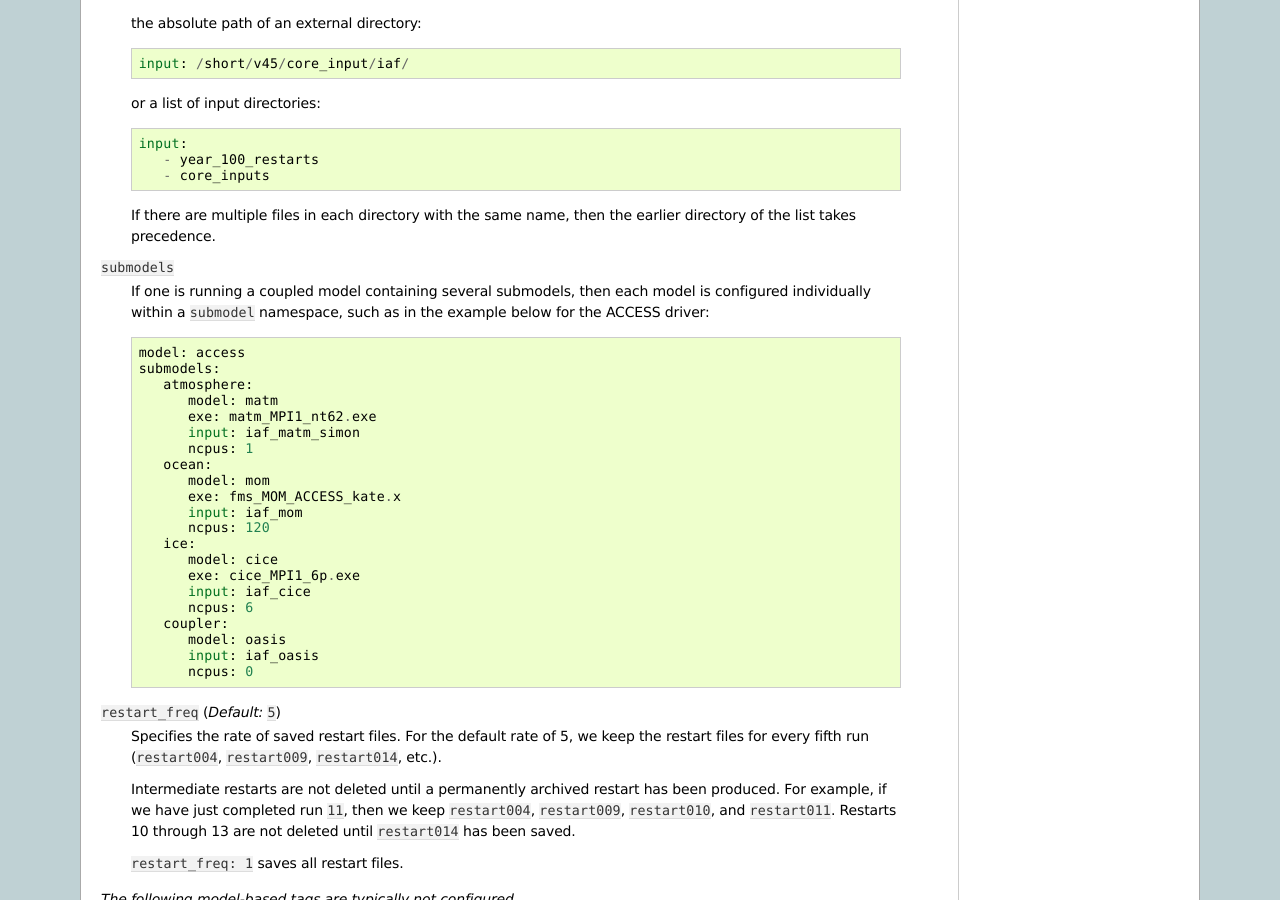
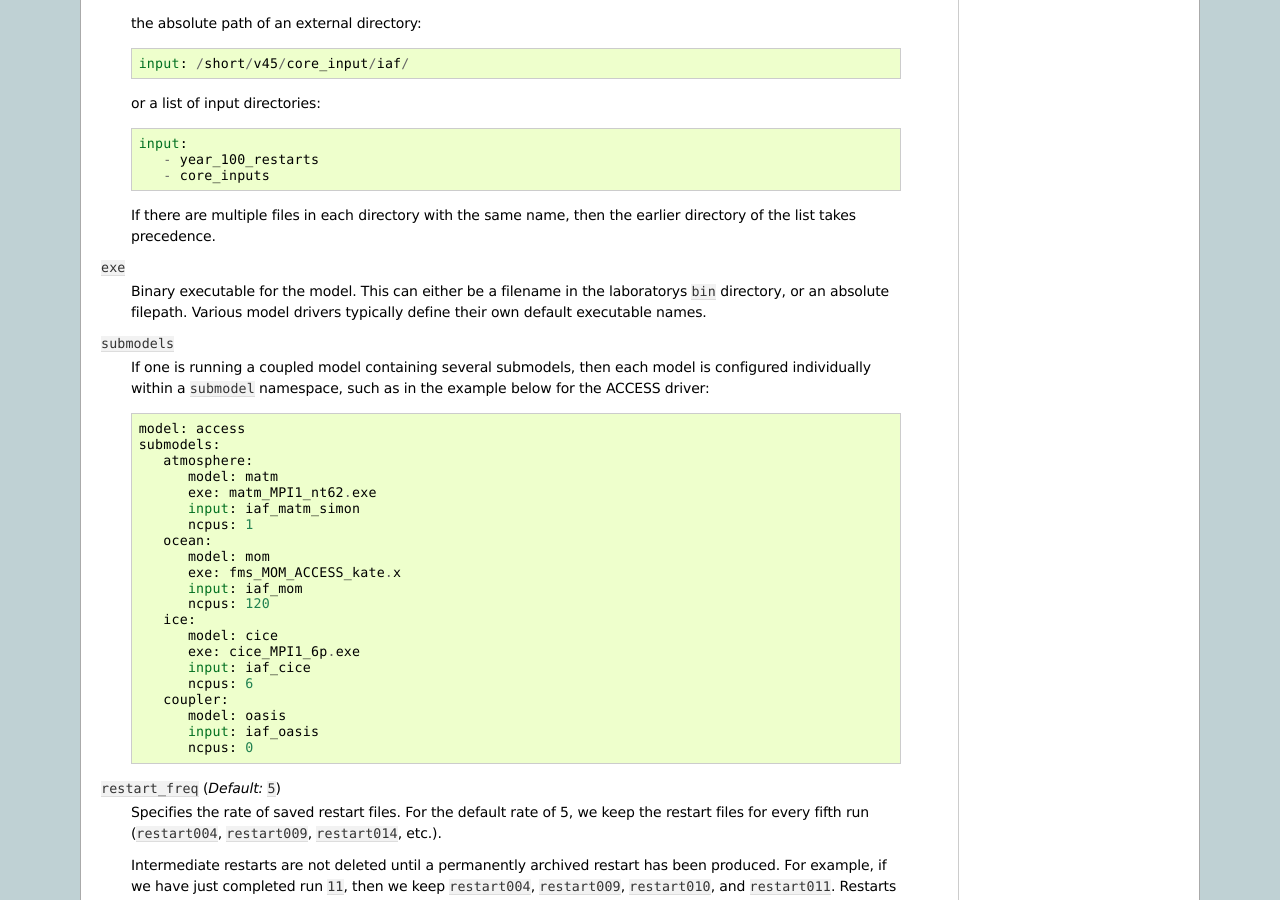
Before and after one commit to payu-org/payu, a Sphinx documentation site: the page built from docs/source/config.rst, in a window 1280 px wide and 900 px high, scrolled down 1765 px. Built offline with Sphinx 7.4.7, drawn with Linux system fonts in a browser that asks for light colours.

Commit message:
Added exe config tag

```diff
--- a/docs/source/config.rst
+++ b/docs/source/config.rst
@@ -130,6 +130,11 @@ configuration.
 
    If there are multiple files in each directory with the same name, then the
    earlier directory of the list takes precedence.
+
+``exe``
+   Binary executable for the model. This can either be a filename in the
+   laboratorys ``bin`` directory, or an absolute filepath. Various model
+   drivers typically define their own default executable names.
 
 ``submodels``
    If one is running a coupled model containing several submodels, then each
```
